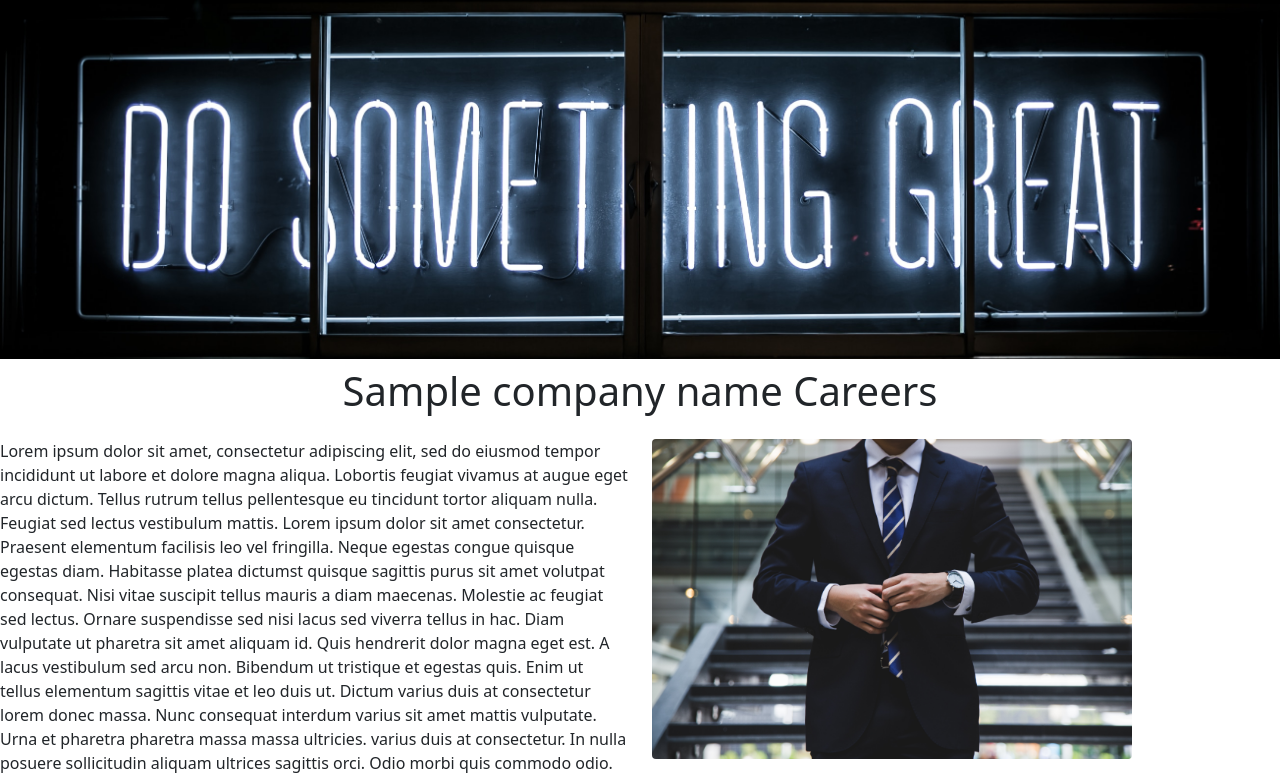
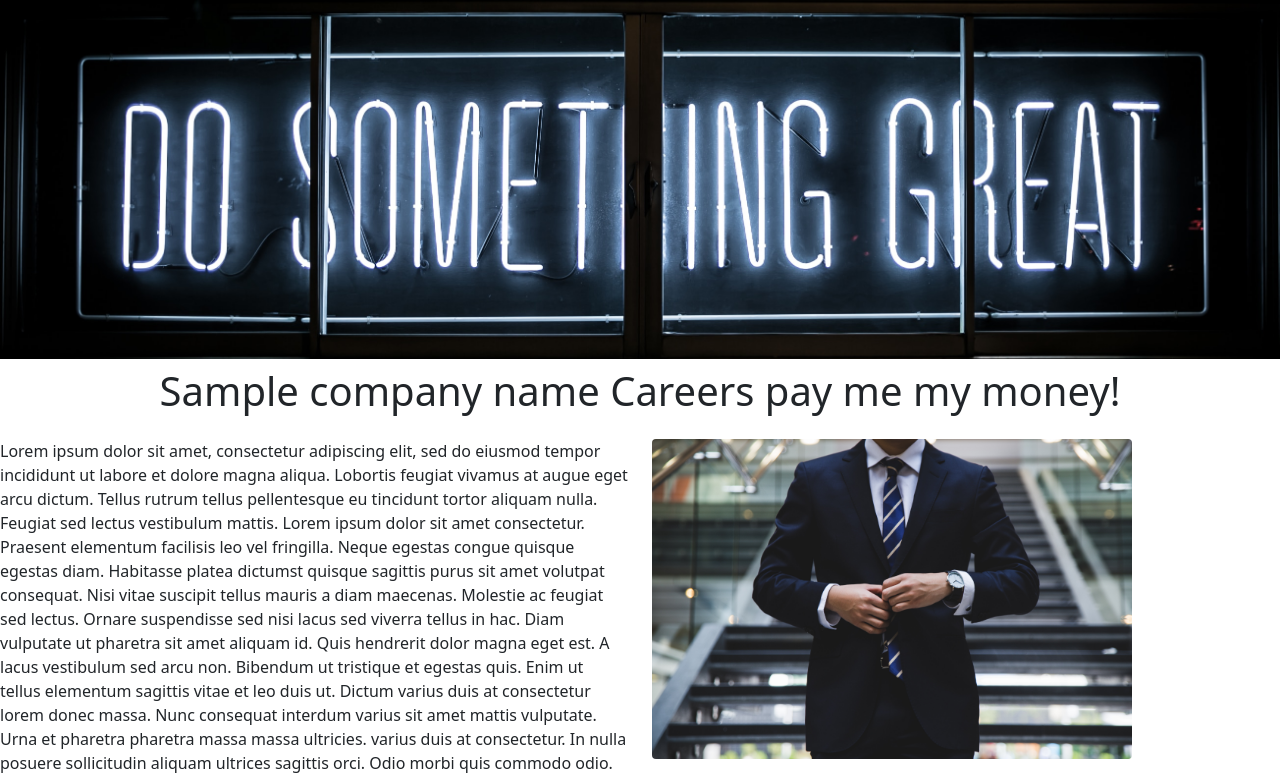
Before and after one commit to dholly2016/career_temp_site, a Flask app: template templates/home.html in a window 1280 px wide. Shown: the part 57-830 px from the top of the page. Run offline with Flask 3, Linux system fonts and the light colour scheme; the template is opened without the code that fills it: most values are stand-ins (such as "Sample title", 1, 10 or a date in 2020).

Commit message:
update for functional reasons

```diff
--- a/database.py
+++ b/database.py
@@ -1,7 +1,7 @@
 from sqlalchemy import create_engine, text
 import os
 
-db_connection_string = os.environ['db_connection_string']
+db_connection_string = os.environ['DB_CONNECTION_STRING']
 
 
 engine = create_engine(db_connection_string,
--- a/templates/home.html
+++ b/templates/home.html
@@ -20,7 +20,7 @@
     {% include 'nav.html'%}
   <div class=".container">
    <img class="img-fluid" id="banner"src="static/career.jpg">
-    <h1 class="text-center mt-2 mb-4"=> {{company_name}} Careers
+    <h1 class="text-center mt-2 mb-4"=> {{company_name}} Careers pay me my money!
     </h1>
 
     <div class= "row" style="margin-bottom:16px;">
```
